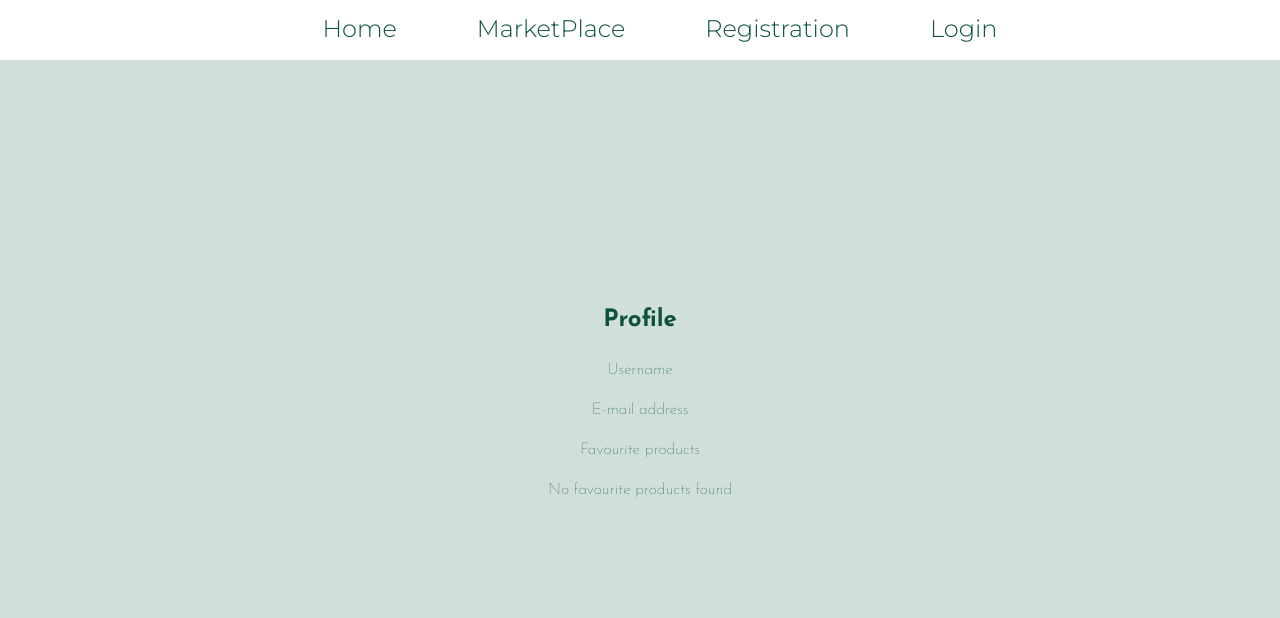
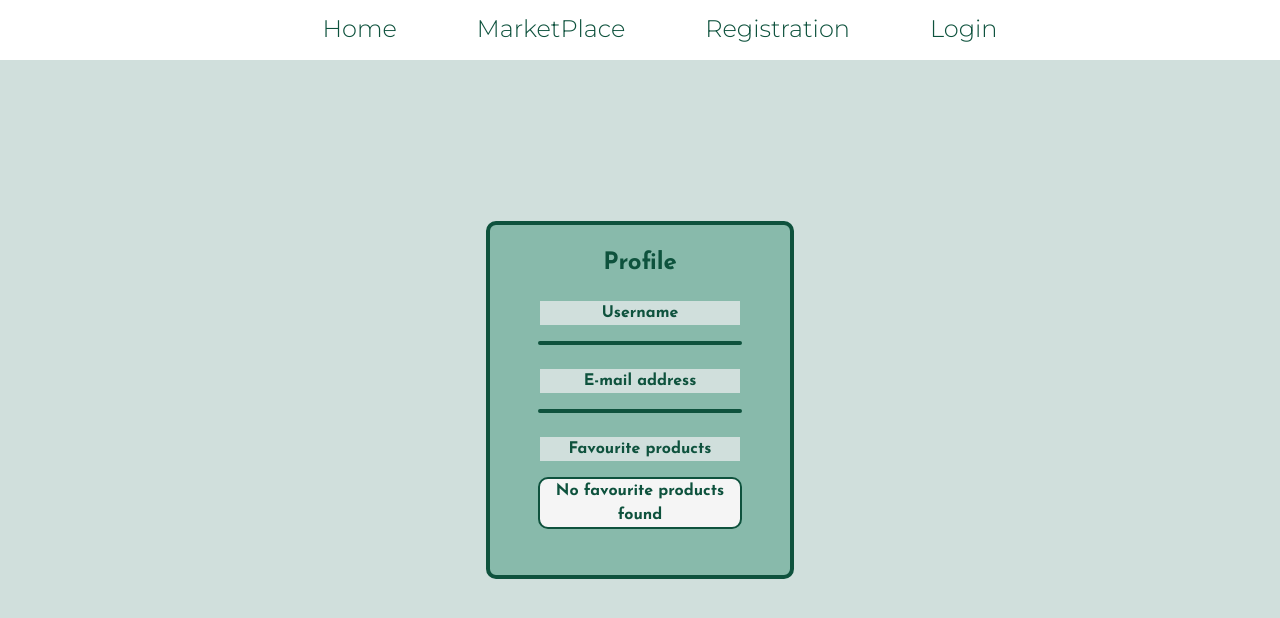
Before and after one commit to galveron/El-Proyecte-Grande, a React (Vite) app in the folder Frontend/ElProyecteGrandeFrontend/: page /profile in a window 1280 px wide. Shown: the top 618 px of the page. Built offline with nearby package versions, Linux system fonts and the light colour scheme.

Commit message:
change - add design to both profiles

```diff
--- a/Frontend/ElProyecteGrandeFrontend/src/Components/Profile/CompanyProfile.jsx
+++ b/Frontend/ElProyecteGrandeFrontend/src/Components/Profile/CompanyProfile.jsx
@@ -1,11 +1,14 @@
 function CompanyProfile({ user }) {
     return (
-        <>
+        <div className="company-profile-container">
+            <div className="company-profile">
                 <h2>Profile</h2>
                 <label>Username</label>
                 <p>{user.userName}</p>
                 <label>E-mail address</label>
                 <p>{user.email}</p>
+            </div>
+            <div className="company-details">
                 <h3>Company details</h3>
                 <label>Company name</label>
                 <p>{user.company.name}</p>
@@ -13,7 +16,8 @@ function CompanyProfile({ user }) {
                 <p>{user.company.identifier}</p>
                 <label>Verified company?</label>
                 {user.company.verified ? (<p>Yes</p>) : (<p>No</p>)}
-        </>
+            </div>
+        </div>
     )
 }
 
--- a/Frontend/ElProyecteGrandeFrontend/src/Pages/UserProfile.jsx
+++ b/Frontend/ElProyecteGrandeFrontend/src/Pages/UserProfile.jsx
@@ -28,9 +28,7 @@ function UserProfile() {
     return (
         <div className="user-profile-container">
             {user.company ? (
-                <div className="company-profile">
-                    <CompanyProfile user={user} />
-                </div>
+                <CompanyProfile user={user} />
             ) : (
                 <div className="customer-profile">
                     <CustomerProfile user={user} />
--- a/Frontend/ElProyecteGrandeFrontend/src/index.css
+++ b/Frontend/ElProyecteGrandeFrontend/src/index.css
@@ -122,3 +122,81 @@ body {
   cursor: pointer;
   font-weight: 500;
 }
+
+.customer-profile {
+  display: block;
+  background-color: #28896a6d;
+  border: solid 4px;
+  border-radius: 10px;
+  width: 300px;
+  height: 350px;
+}
+
+.customer-profile>label {
+  font-size: medium;
+  font-weight: bold;
+  background-color: #D0DFDC;
+  width: 200px;
+  display: inline-block;
+}
+
+.customer-profile>p {
+  font-size: medium;
+  font-weight: bold;
+  background-color: whitesmoke;
+  display: inline-block;
+  width: 200px;
+  text-align: center;
+  border: solid 2px;
+  border-radius: 10px;
+  border-color: #0E523D;
+}
+
+.company-profile-container {
+  display: inline-block;
+  background-color: #28896a6d;
+  border: solid 4px;
+  border-radius: 10px;
+  width: 300px;
+  height: 550px;
+}
+
+.company-profile>label {
+  font-size: medium;
+  font-weight: bold;
+  background-color: #D0DFDC;
+  width: 200px;
+  display: inline-block;
+}
+
+.company-profile>p {
+  font-size: medium;
+  font-weight: bold;
+  background-color: whitesmoke;
+  display: inline-block;
+  width: 200px;
+  text-align: center;
+  border: solid 2px;
+  border-radius: 10px;
+  border-color: #0E523D;
+}
+
+.company-details>label {
+  font-size: medium;
+  font-weight: bold;
+  background-color: #D0DFDC;
+  width: 200px;
+  display: inline-block;
+}
+
+.company-details>p {
+  font-size: medium;
+  font-weight: bold;
+  background-color: whitesmoke;
+  display: inline-block;
+  width: 200px;
+  text-align: center;
+  border: solid 2px;
+  border-radius: 10px;
+  border-color: #0E523D;
+}
```
Lines whose indentation alone changed are shown as unchanged.
